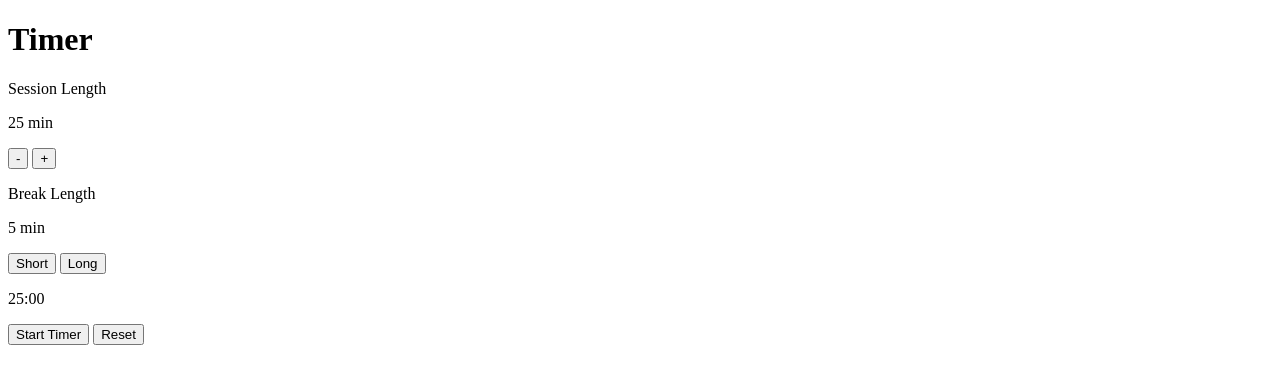
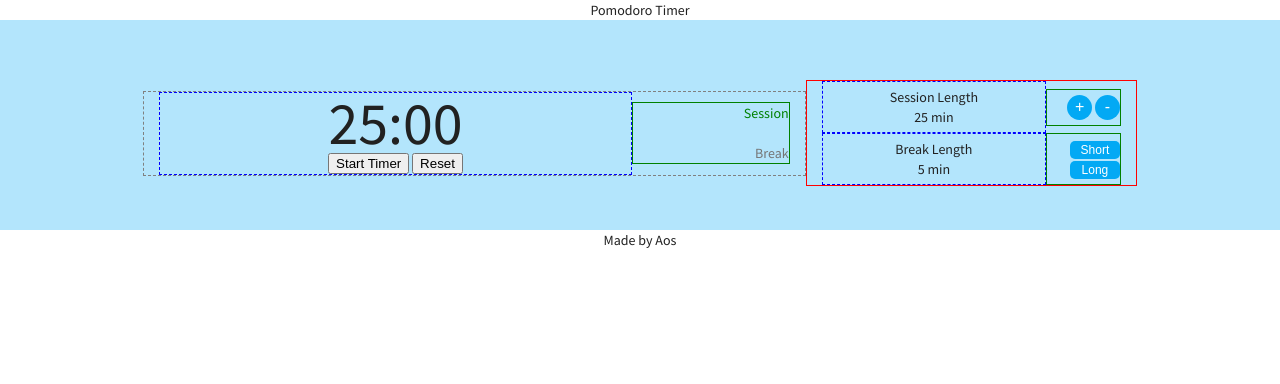
Before and after one commit to aos/Pomodoro-timer, a plain HTML site: page index.html in a window 1280 px wide. Drawn offline with Linux system fonts and the light colour scheme.

Commit message:
CSS update 1

```diff
--- a/css/style.css
+++ b/css/style.css
@@ -0,0 +1,188 @@
+/* http://meyerweb.com/eric/tools/css/reset/ 2. v2.0 | 20110126
+  CSS Reset
+  License: none (public domain)
+*/
+
+html, body, div, span, applet, object, iframe,
+h1, h2, h3, h4, h5, h6, p, blockquote, pre,
+a, abbr, acronym, address, big, cite, code,
+del, dfn, em, img, ins, kbd, q, s, samp,
+small, strike, strong, sub, sup, tt, var,
+b, u, i, center,
+dl, dt, dd, ol, ul, li,
+fieldset, form, label, legend,
+table, caption, tbody, tfoot, thead, tr, th, td,
+article, aside, canvas, details, embed,
+figure, figcaption, footer, header, hgroup,
+menu, nav, output, ruby, section, summary,
+time, mark, audio, video {
+  margin: 0;
+  padding: 0;
+  border: 0;
+  font-size: 100%;
+  font: inherit;
+  vertical-align: baseline;
+}
+/* HTML5 display-role reset for older browsers */
+article, aside, details, figcaption, figure,
+footer, header, hgroup, menu, nav, section {
+  display: block;
+}
+body {
+  line-height: 1;
+}
+ol, ul {
+  list-style: none;
+}
+blockquote, q {
+  quotes: none;
+}
+blockquote:before, blockquote:after,
+q:before, q:after {
+  content: '';
+  content: none;
+}
+table {
+  border-collapse: collapse;
+  border-spacing: 0;
+}
+
+/*
+  ==========
+  Custom Styles
+  ==========
+*/
+
+body {
+  background: #FFF;
+  color: #212121;
+  font: 400 14px/20px 'Source Sans Pro', sans-serif;
+}
+
+/*
+  ==========
+  Grid
+  ==========
+*/
+
+*,
+*:before,
+*:after {
+  -webkit-box-sizing: border-box;
+     -moz-box-sizing: border-box;
+          box-sizing: border-box;
+}
+
+.container {
+  padding-left: 30px;
+  padding-right: 30px;
+}
+
+.container,
+.grid {
+  margin: 0 auto;
+  width: 80%;
+  text-align: center;
+}
+
+.grid,
+.col-1-3,
+.col-2-3 {
+  padding-left: 15px;
+  padding-right: 15px;
+}
+
+.col-1-3,
+.col-2-3,
+.col-1-4,
+.col-3-4 {
+  display: inline-block;
+  vertical-align: middle;
+}
+
+.col-1-3 {
+  border: 1px solid red;
+  width: 33.33%;
+}
+
+.col-2-3 {
+  border: 1px dashed grey;
+  width: 66.66%;
+}
+
+.col-1-4 {
+  border: 1px solid green;
+  width: 25%;
+  text-align: right;
+}
+
+.col-3-4 {
+  border: 1px dashed blue;
+  width: 75%;
+}
+
+.row {
+  background: #B3E5FC;
+  padding: 60px 0 44px 0;
+  min-width: 500px;
+}
+
+/*
+  ==========
+  Main Timer
+  ==========
+*/
+
+#mainTimer {
+  font-size: 60px;
+  line-height: 60px;
+}
+
+.current {
+  color: green;
+}
+
+/*
+  ==========
+  Options
+  ==========
+*/
+
+.options {
+  padding-top: 5px;
+  padding-bottom: 5px;
+}
+
+.options-text {
+  color: #757575;
+}
+
+/*
+  ==========
+  Buttons
+  ==========
+*/
+
+.btn-sesh {
+  background: #03A9F4;
+  color: #FFF;
+  font-size: 16px;
+  line-height: 20px;
+  height: 25px;
+  width: 25px;
+  border: 0;
+  border-radius: 50%;
+  cursor: pointer;
+}
+
+.btn-options {
+  background: #03A9F4;
+  color: #FFF;
+  font-size: 12px;
+  line-height: 12px;
+  height: 18px;
+  width: 50px;
+  border: 0;
+  border-radius: 5px;
+  cursor: pointer;
+}
--- a/index.html
+++ b/index.html
@@ -5,33 +5,73 @@
   <title></title>
   <meta charset="UTF-8">
   <meta name="viewport" content="width=device-width, initial-scale=1">
+  <link href="https://fonts.googleapis.com/css?family=Source+Sans+Pro:300,400" rel="stylesheet">
   <link href="css/style.css" rel="stylesheet">
 </head>
 
 <body>
-  <h1>Timer</h1>
+  <header class="container">
+    <h1>Pomodoro Timer</h1>
+  </header>
 
-  <div>
-    <p>Session Length</p>
-    <p><span id="seshTimer">25</span> min</p>
-    <button id="seshNeg">-</button>
-    <button id="seshPos">+</button>
-  </div>
+  <section class="row">
+    <div class="grid">
 
-  <div>
-    <p>Break Length</p>
-    <p><span id="breakTimer">5</span> min</p>
-    <button id="breakNeg">Short</button>
-    <button id="breakPos">Long</button>
-  </div>
+      <!-- Main Timer -->
 
-  <div id="timerContainer">
-    <p id="mainTimer">25:00</p>
-    <button id="startTimerBtn">Start Timer</button>
-    <button id="stopTimerBtn">Pause Timer</button>
-    <button id="reset">Reset</button>
-  </div>
+      <section class="col-2-3">
+        <section class="col-3-4">
+          <p id="mainTimer">25:00</p>
+          <button id="startTimerBtn">Start Timer</button>
+          <button id="stopTimerBtn">Pause Timer</button>
+          <button id="reset">Reset</button>
+        </section><!--
 
+            Current session
+
+          --><section class="col-1-4 current options-text">
+              <p class="current">Session</p>
+              <br>
+              <p>Break</p>
+            </section>
+      </section><!--
+
+        Options
+
+      --><aside class="col-1-3">
+        <div>
+
+          <!-- Session -->
+          <section class="col-3-4 options">
+            <p>Session Length</p>
+            <p><span id="seshTimer">25</span> min</p>
+          </section><!--
+          --><section class="col-1-4 options">
+            <button class="btn-sesh" id="seshPos">+</button>
+            <button class="btn-sesh" id="seshNeg">-</button>
+          </section>
+        </div>
+
+        <!-- Break -->
+
+        <div>
+          <section class="col-3-4 options">
+            <p>Break Length</p>
+            <p><span id="breakTimer">5</span> min</p>
+          </section><!--
+          --><section class="col-1-4 options">
+            <button class="btn-options" id="breakNeg">Short</button>
+            <button class="btn-options" id="breakPos">Long</button>
+          </section>
+        </div>
+      </aside>
+
+    </div>
+  </section>
+
+  <footer class="container">
+    <p>Made by Aos</p>
+  </footer>
 
   <script type="text/javascript" src="js/pomodoro.js"></script>
 </body>
--- a/js/pomodoro.js
+++ b/js/pomodoro.js
@@ -64,8 +64,6 @@ function eventsOnClickStart(e) {
   e.currentTarget.hidden = true;
   stopTimerBtn.hidden = false;
   // Disables timer control buttons when timer is running
-  seshNegBtn.disabled = true;
-  seshPosBtn.disabled = true;
   resetBtn.disabled = true;
   // Handles pause functionality
   isPause = false;
@@ -76,8 +74,6 @@ function eventsOnClickStop(e) {
   e.currentTarget.hidden = true;
   startTimerBtn.hidden = false;
   // Enables timer control buttons when timer is paused
-  seshNegBtn.disabled = false;
-  seshPosBtn.disabled = false;
   resetBtn.disabled = false;
   // Handles pause functionality
   isPause = true;
```
